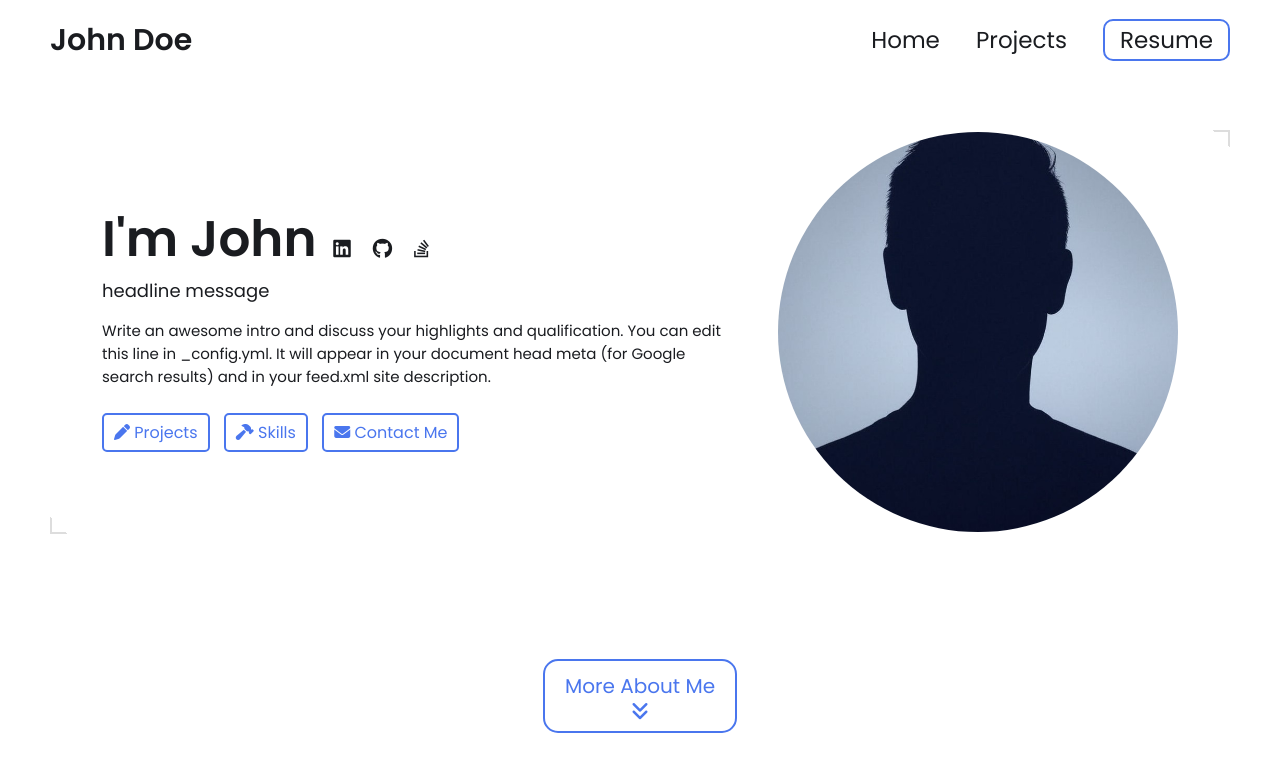
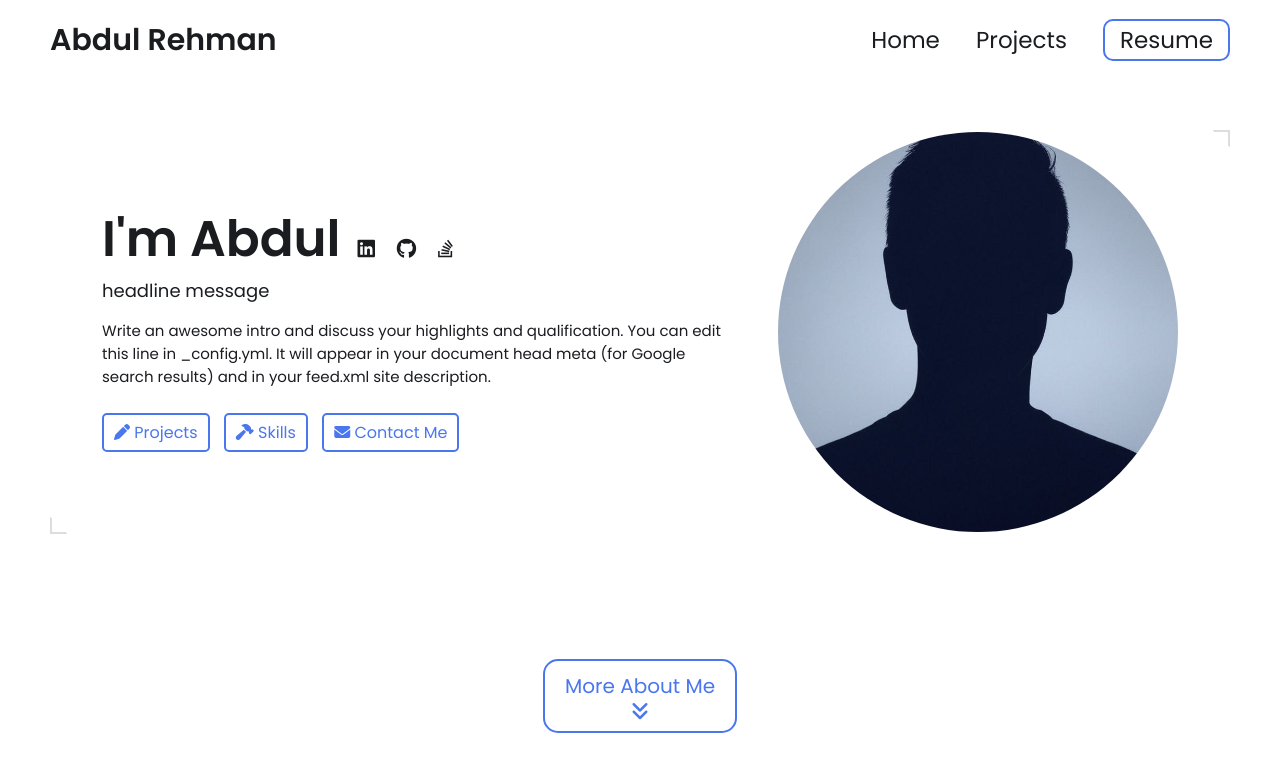
Before and after one commit to AbdulRehman-Syed/AbdulRehman-Syed.github.io, a Jekyll site: the page built from index.html, in a window 1280 px wide and 900 px high. Shown: the top 772 px of the window. Built offline with Jekyll 4.4.1, drawn with Linux system fonts in a browser that asks for light colours.

Commit message:
Update _config.yml

```diff
--- a/_config.yml
+++ b/_config.yml
@@ -7,12 +7,12 @@
 
 # Main Page Setup
 
-title: John Doe's Portfolio # This is what shows up in the tab of the browser
+title: Abdul Rehman's Portfolio # This is what shows up in the tab of the browser
 
 
 
 # Hero Section
-name: John Doe
+name: Abdul Rehman
 headline: headline message
 description: >- # dont remove this line. this will ignore all new lines until the next section
   Write an awesome intro and discuss your highlights and qualification. You can edit this
```
